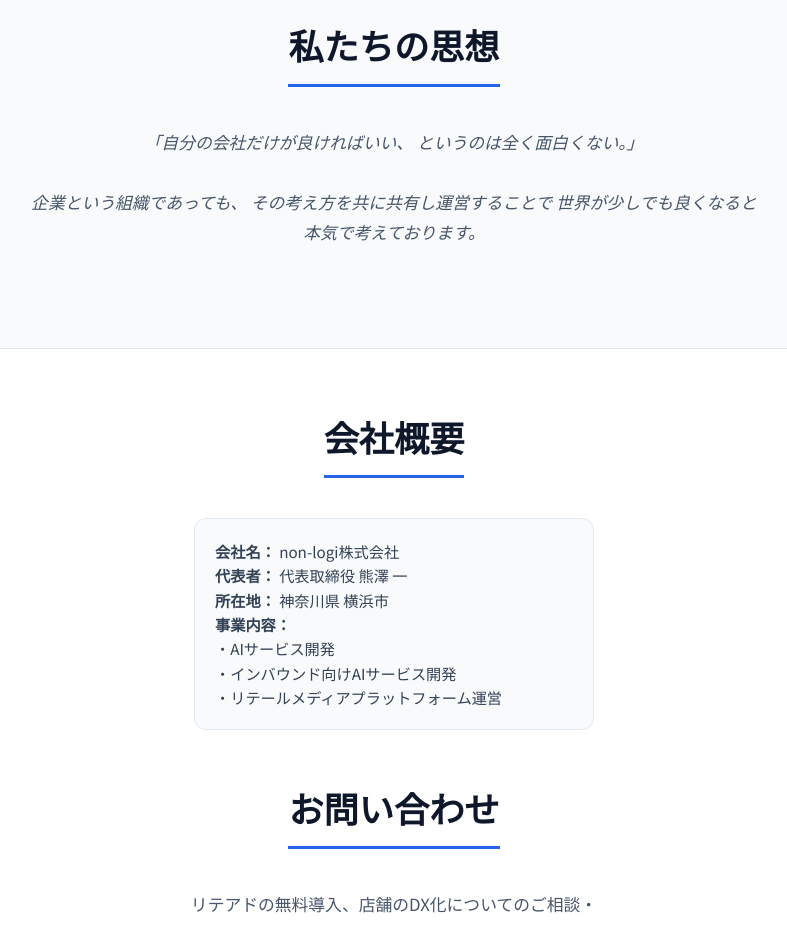
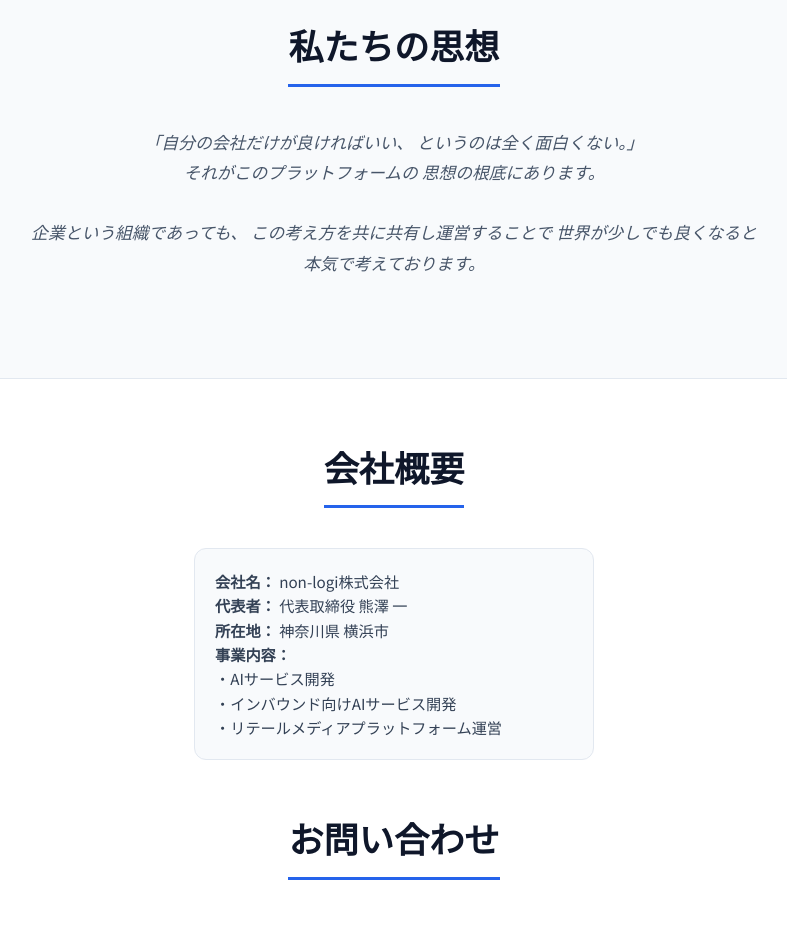
Before and after one commit to kuma19791127/RetailMedia-ad, a website: page index.html in a window 1280 px wide. Shown: the part 3012-3939 px from the top of the page, without its empty margins (246-1033 px from the left). Drawn offline with Linux system fonts and the light colour scheme; some packages are replaced by stand-ins of ours; a script that the page names is missing.

Commit message:
update: successfully apply corporate vision text changes

```diff
--- a/index.html
+++ b/index.html
@@ -408,9 +408,11 @@
         <p class="text-body" style="font-style:italic;">
             「自分の会社だけが良ければいい、<br class="mobile-br">
             というのは全く面白くない。」<br>
+            それがこのプラットフォームの<br class="mobile-br">
+            思想の根底にあります。<br>
             <br>
             企業という組織であっても、<br class="mobile-br">
-            その考え方を共に共有し運営することで<br class="mobile-br">
+            この考え方を共に共有し運営することで<br class="mobile-br">
             世界が少しでも良くなると<br class="mobile-br">
             本気で考えております。
         </p>
```
